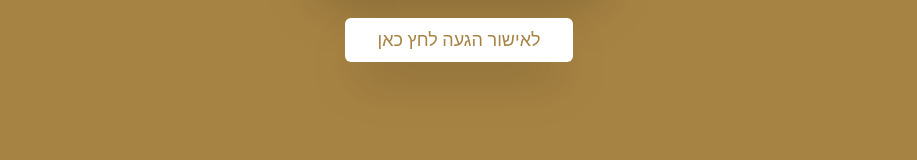
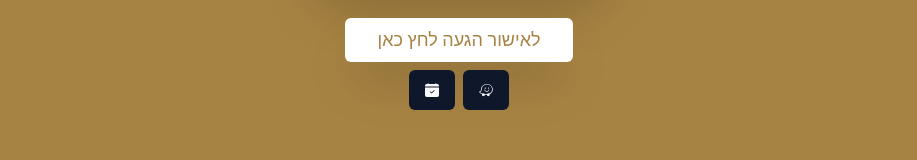
Before and after one commit to dhasdiel/invitation, a Next.js app: page /groom in a window 1280 px wide. Shown: the part 526-686 px from the top of the page, without its empty margins (181-1098 px from the left). Built offline with nearby package versions, Linux system fonts and the light colour scheme.

Commit message:
add calnder and waze buttons

```diff
--- a/app/bride/page.tsx
+++ b/app/bride/page.tsx
@@ -1,6 +1,7 @@
 import ConfirmForm from "@/components/ConfirmForm";
 import Credit from "@/components/Credit";
 import InvitationMedia from "@/components/InvitationMedia";
+import ToolsButtons from "@/components/ToolsButtons";
 
 const page = () => {
   return (
@@ -9,6 +10,7 @@ const page = () => {
         <InvitationMedia />
       </div>
       <ConfirmForm />
+      <ToolsButtons />
       <Credit />
     </div>
   );
--- a/app/groom/page.tsx
+++ b/app/groom/page.tsx
@@ -1,6 +1,7 @@
 import ConfirmForm from "@/components/ConfirmForm";
 import Credit from "@/components/Credit";
 import InvitationMedia from "@/components/InvitationMedia";
+import ToolsButtons from "@/components/ToolsButtons";
 
 const page = () => {
   return (
@@ -9,6 +10,7 @@ const page = () => {
         <InvitationMedia />
       </div>
       <ConfirmForm />
+      <ToolsButtons />
       <Credit />
     </div>
   );
--- /dev/null
+++ b/components/ToolsButtons.tsx
@@ -0,0 +1,25 @@
+import { Button } from "./ui/button";
+import { BsFillCalendarCheckFill } from "react-icons/bs";
+import { FaWaze } from "react-icons/fa";
+
+const ToolsButtons = () => {
+  return (
+    <div className="flex gap-2 mb-2">
+      <Button>
+        <a
+          target="_blank"
+          href="https://calendar.google.com/calendar/event?action=TEMPLATE&amp;tmeid=M2wwamtwNmhkZHR2cjhzMm5iMmh2cTVwcGogeWFlbGgyMDEwQG0&amp;tmsrc=yaelh2010%40gmail.com"
+        >
+          <BsFillCalendarCheckFill />
+        </a>
+      </Button>
+      <Button>
+        <a target="_blank" href="https://waze.com/ul/hsv8wxbs6w">
+          <FaWaze />
+        </a>
+      </Button>
+    </div>
+  );
+};
+
+export default ToolsButtons;
```
